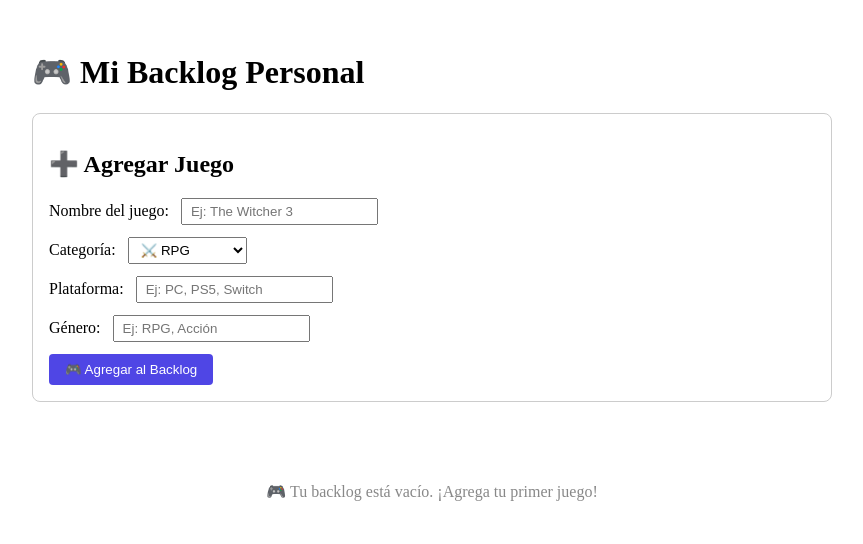
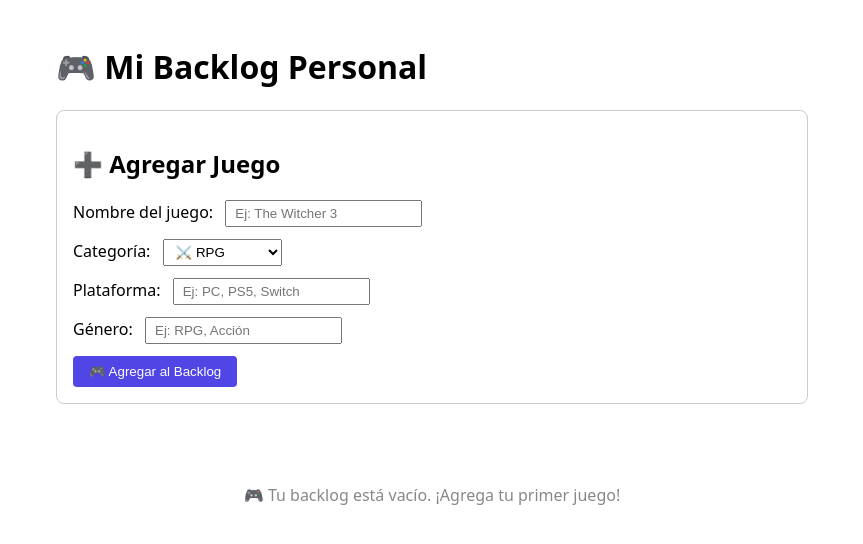
Before and after one commit to Guate27/Proyecto-Final-Sistemas-y-Tecnolog-as-Web-, a React app in the folder frontend/: page / in a window 1280 px wide. Shown: the top 544 px of the page, without its empty margins (208-1071 px from the left). Built offline with nearby package versions, Linux system fonts and the light colour scheme; the HTML template or start-up script is replaced by a standard one.

Commit message:
Variables CSS: definición de paleta de colores para tema claro y oscuro

```diff
--- a/frontend/src/index.css
+++ b/frontend/src/index.css
@@ -0,0 +1,38 @@
+/* Variables CSS para tema claro */
+body[data-theme="claro"] {
+  --color-fondo: #f7f7f8;
+  --color-superficie: #ffffff;
+  --color-texto: #1a1a1a;
+  --color-texto-secundario: #6b7280;
+  --color-acento: #4f46e5;
+  --color-acento-hover: #4338ca;
+  --color-borde: #e5e7eb;
+  --color-peligro: #e05a5a;
+  --color-exito: #5a9e6f;
+}
+
+/* Variables CSS para tema oscuro */
+body[data-theme="oscuro"] {
+  --color-fondo: #0f172a;
+  --color-superficie: #1e293b;
+  --color-texto: #f1f5f9;
+  --color-texto-secundario: #94a3b8;
+  --color-acento: #818cf8;
+  --color-acento-hover: #6366f1;
+  --color-borde: #334155;
+  --color-peligro: #f87171;
+  --color-exito: #6ee7b7;
+}
+
+/* Estilos base que usan las variables */
+body {
+  background: var(--color-fondo);
+  color: var(--color-texto);
+  font-family: system-ui, sans-serif;
+  transition: background 0.2s, color 0.2s;
+  margin: 0;
+}
+
+* {
+  box-sizing: border-box;
+}
```
